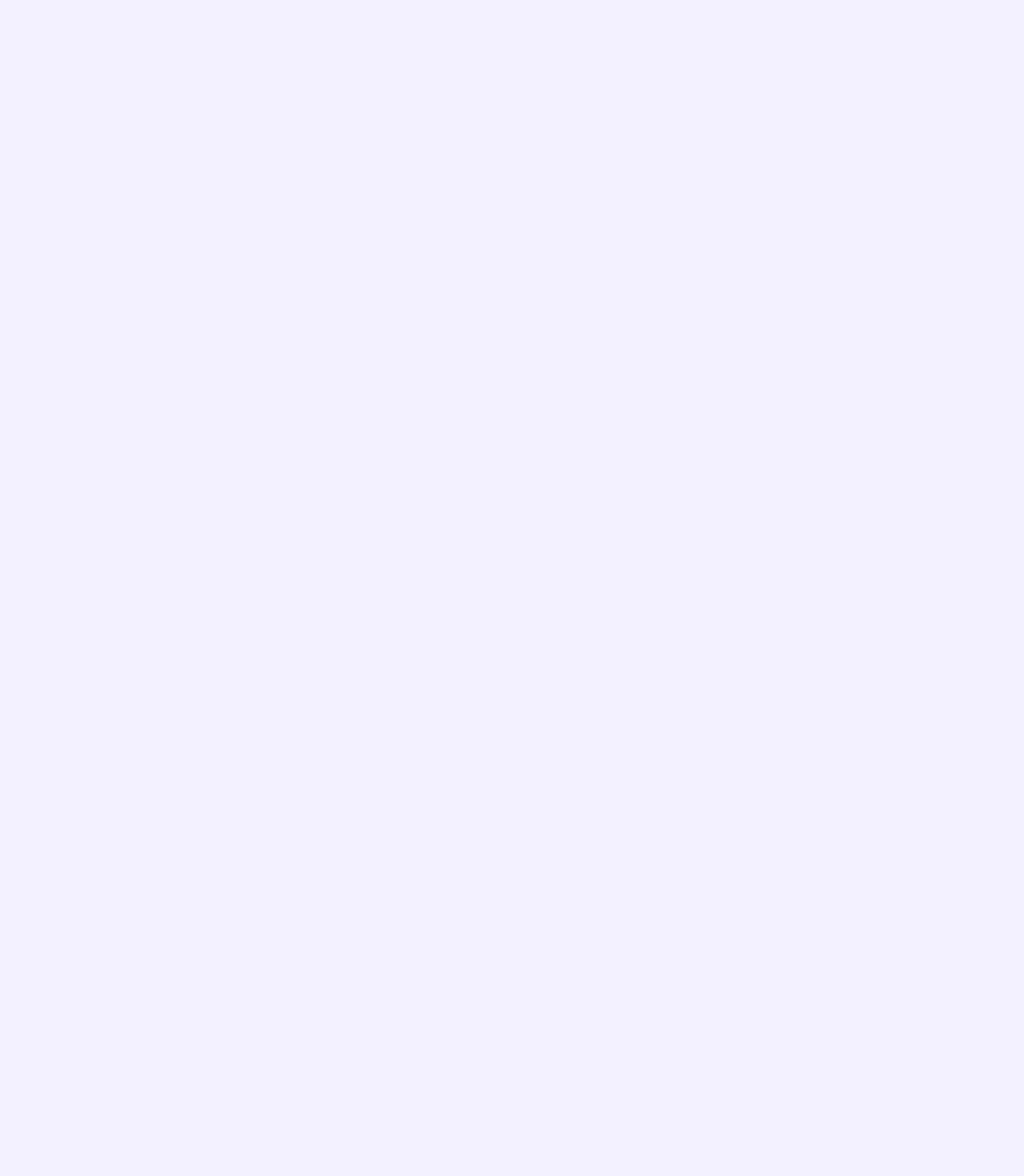
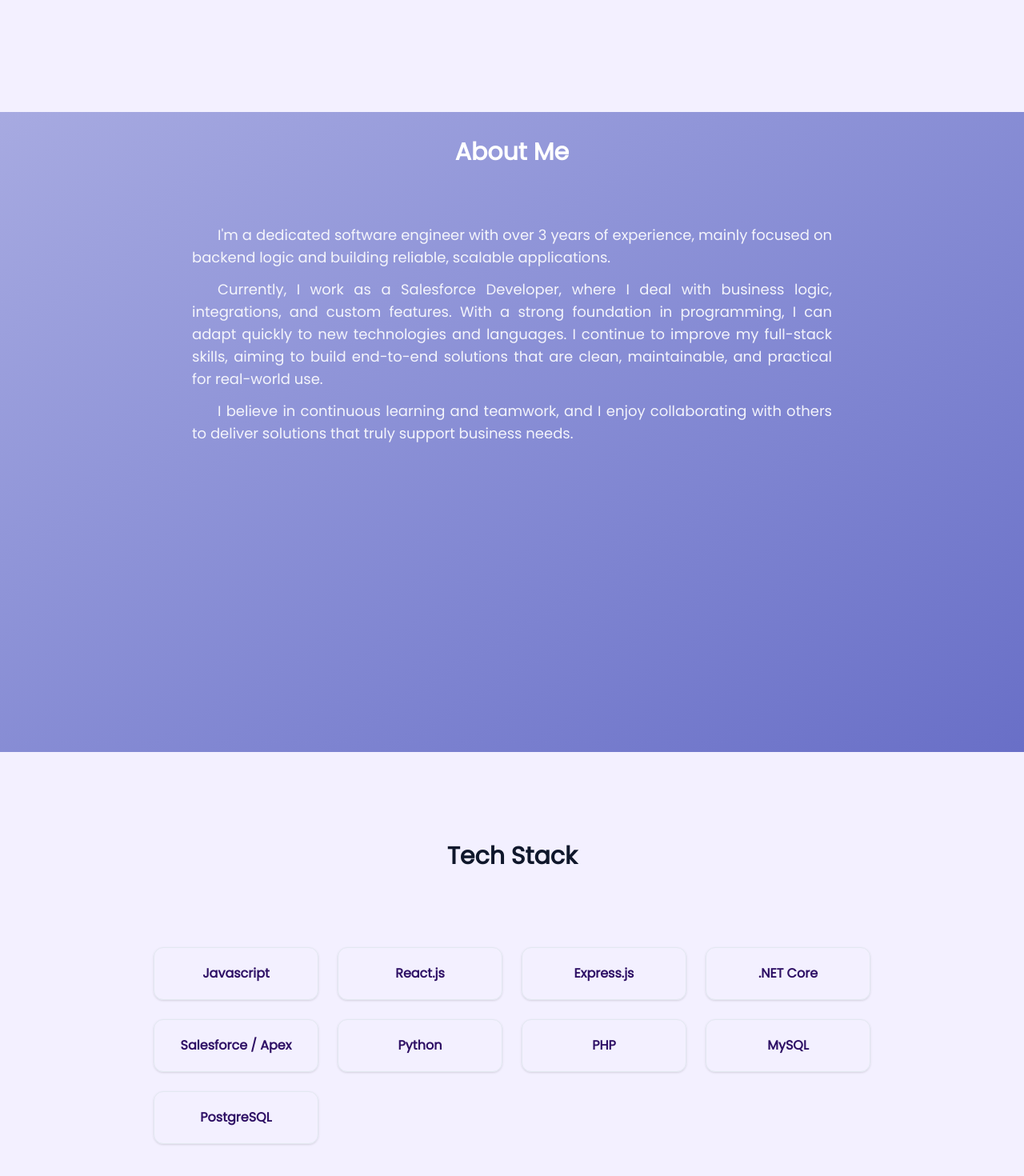
Before and after one commit to yazid29/yazid29.github.io, a React (Vite) app: page / in a window 1280 px wide. Shown: the part 684-2154 px from the top of the page at 80% size. Before the commit the page ends 800 px from the top, so only its background shows below. Built offline with nearby package versions, Linux system fonts and the light colour scheme.

Commit message:
add: section skill

```diff
--- a/src/App.jsx
+++ b/src/App.jsx
@@ -1,5 +1,7 @@
 import Navbar from './components/Navbar.jsx'
 import Hero from './components/Hero.jsx'
+import About from './components/About.jsx'
+import Skill from './components/Skill.jsx'
 function App() {
   return (
     <>
@@ -7,6 +9,8 @@ function App() {
           <Navbar />
           <main>
             <Hero />
+            <About />
+            <Skill />
           </main>
       </div>
     </>
--- /dev/null
+++ b/src/components/About.jsx
@@ -0,0 +1,28 @@
+const About = () => {
+    return (
+        <section id="about" className="min-h-screen flex items-start justify-center p-8 mt-3 md:mt-6 scroll-mt-24 bg-gradient-to-br from-[#A7AAE1] to-[#696FC7]">
+            <div className="max-w-4xl w-full">
+                <h2 className="text-2xl md:text-3xl font-bold text-center text-white mb-1 md:mb-6">
+                    About Me
+                </h2>
+                <div className="max-w-4xl w-full p-6 md:p-12 space-y-3">
+                    <p className="text-sm md:text-base lg:text-lg text-white/90 text-justify indent-8">
+                        I'm a dedicated software engineer with over 3 years of experience, mainly focused on backend logic and
+                        building reliable, scalable applications.
+                    </p>
+                    <p className="text-sm md:text-base lg:text-lg text-white/90 text-justify indent-8">
+                        Currently, I work as a Salesforce Developer, where I deal with business logic, integrations, and custom
+                        features. With a strong foundation in programming, I can adapt quickly to new technologies and languages. I
+                        continue to improve my full-stack skills, aiming to build end-to-end solutions that are
+                        clean, maintainable, and practical for real-world use.                    </p>
+                    <p className="text-sm md:text-base lg:text-lg text-white/90 text-justify indent-8">
+                        I believe in continuous learning and teamwork, and I enjoy collaborating with others to deliver solutions
+                        that truly support business needs.
+                    </p>
+                </div>
+            </div>
+        </section>
+    )
+}
+
+export default About;
--- a/src/components/Hero.jsx
+++ b/src/components/Hero.jsx
@@ -2,7 +2,7 @@ import '../styles/input.css';
 const Hero = () => {
   return (
     <section id="home" className="min-h-screen flex items-center justify-center p-9 scroll-mt-24">
-      <div className="max-w-4xl w-full grid md:grid-cols-2 gap-12 items-center">
+        <div className="max-w-4xl w-full grid md:grid-cols-2 gap-12 items-center">
             <div>
                 <span className="inline-block px-4 py-1.5 mb-4 text-xs font-bold tracking-widest text-[#4E56C0] uppercase bg-purple-100 rounded-full">
                     {/* Available for Work */}
--- /dev/null
+++ b/src/components/Skill.jsx
@@ -0,0 +1,30 @@
+import CardSkill from "./Skillset/CardSkill.jsx";
+const Skill = () => {
+    const skills = [
+        { name: "Javascript"},
+        { name: "React.js"},
+        { name: "Express.js"},
+        { name: ".NET Core"},
+        { name: "Salesforce / Apex"},
+        { name: "Python"},
+        { name: "PHP"},
+        { name: "MySQL"},
+        { name: "PostgreSQL"},
+    ];
+    return (
+        <section id="skills" className="min-h-screen flex item-start justify-center p-3 md:p-6 pt-3 md:pt-28 scroll-mt-24">
+            <div className="max-w-4xl w-full text-center">
+                <h2 class="text-3xl font-bold mb-3 md:mb-24">
+                    Tech Stack
+                </h2>
+                <div className="grid grid-cols-2 sm:grid-cols-3 md:grid-cols-4 gap-6">
+                    {skills.map((skill) => (
+                        <CardSkill skill={skill} />
+                    ))}
+                </div>
+            </div>
+        </section>
+    )
+}
+
+export default Skill
--- /dev/null
+++ b/src/components/Skillset/CardSkill.jsx
@@ -0,0 +1,9 @@
+const CardSkill = ({ skill }) => {
+    return (
+        <div className="py-5 px-6 rounded-xl border border-slate-200 hover:border-[#696FC7] transition shadow-sm">
+            <span className="font-semibold text-[#2e1065]">{skill.name}</span>
+        </div>
+    )
+}
+
+export default CardSkill;
```
